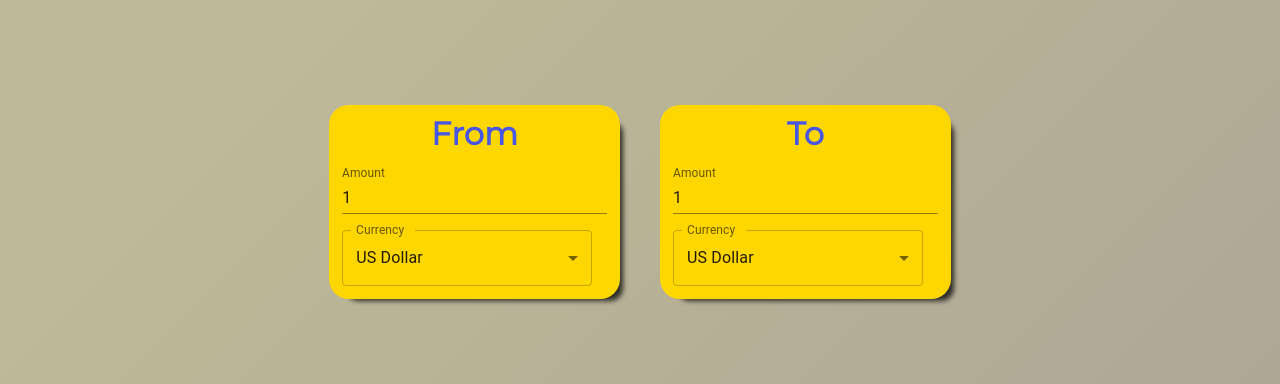
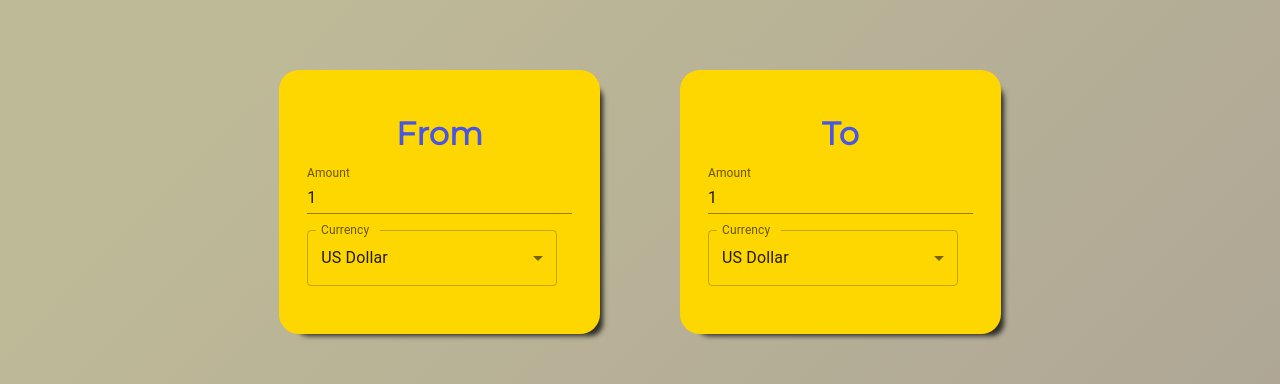
Before and after one commit to vighimre87/Calculator, a React (Create React App) app: page /currency in a window 1280 px wide. Shown: the part 204-588 px from the top of the page. Built offline with nearby package versions, Linux system fonts and the light colour scheme; no server answers; the HTML template or start-up script is replaced by a standard one.

Commit message:
change the size of unit converter container

```diff
--- a/src/components/ConverterContainer/ConverterContainer.css
+++ b/src/components/ConverterContainer/ConverterContainer.css
@@ -6,8 +6,8 @@
 }
 
 .currency-group {
-    margin: 20px 20px;
-    padding: 5px;
+    margin: 40px 40px;
+    padding: 40px 20px;
     background-color: gold;
     border-radius: 20px;
     -webkit-box-shadow: 10px 9px 5px -7px rgba(0, 0, 0, 0.75);
```
